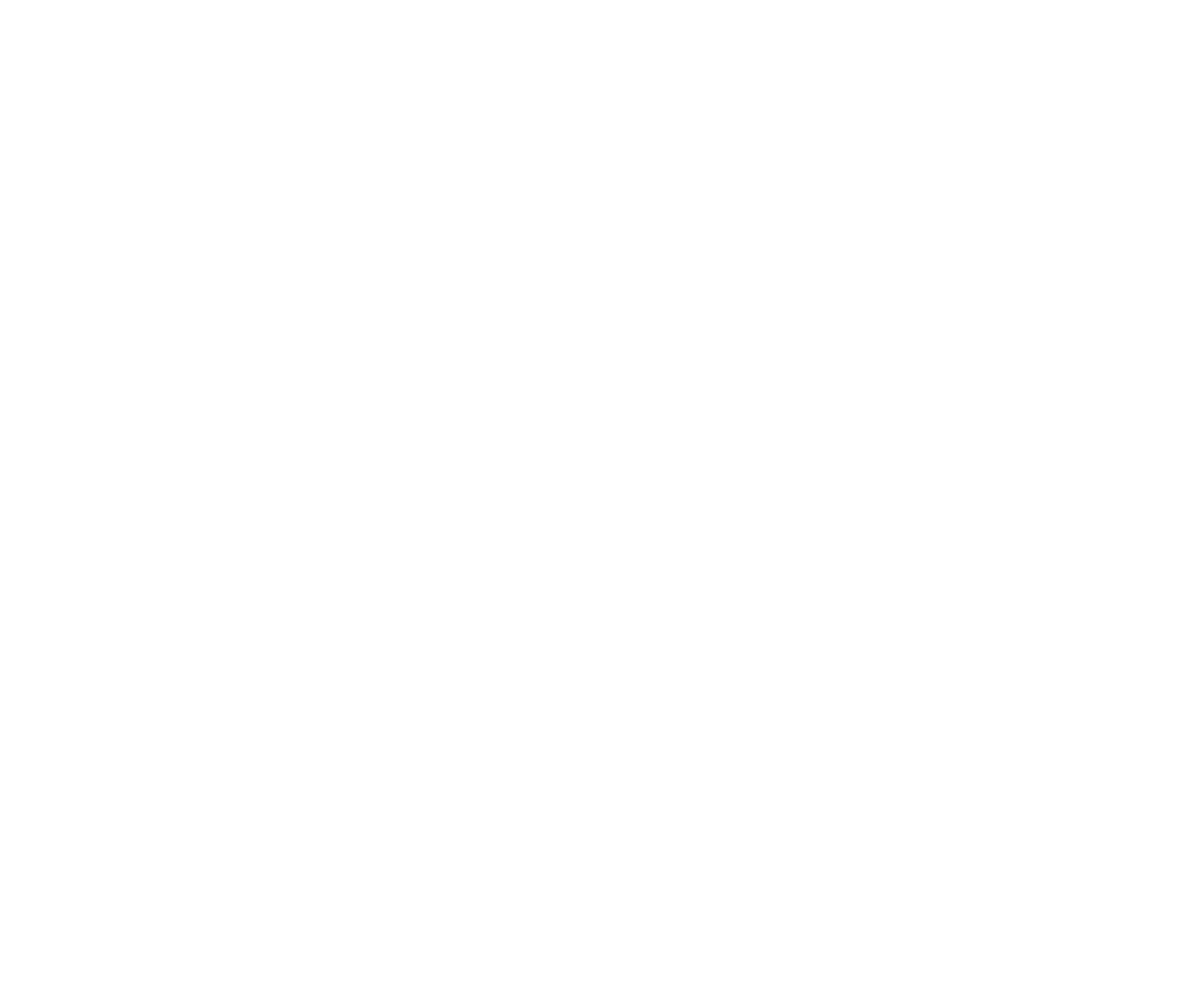
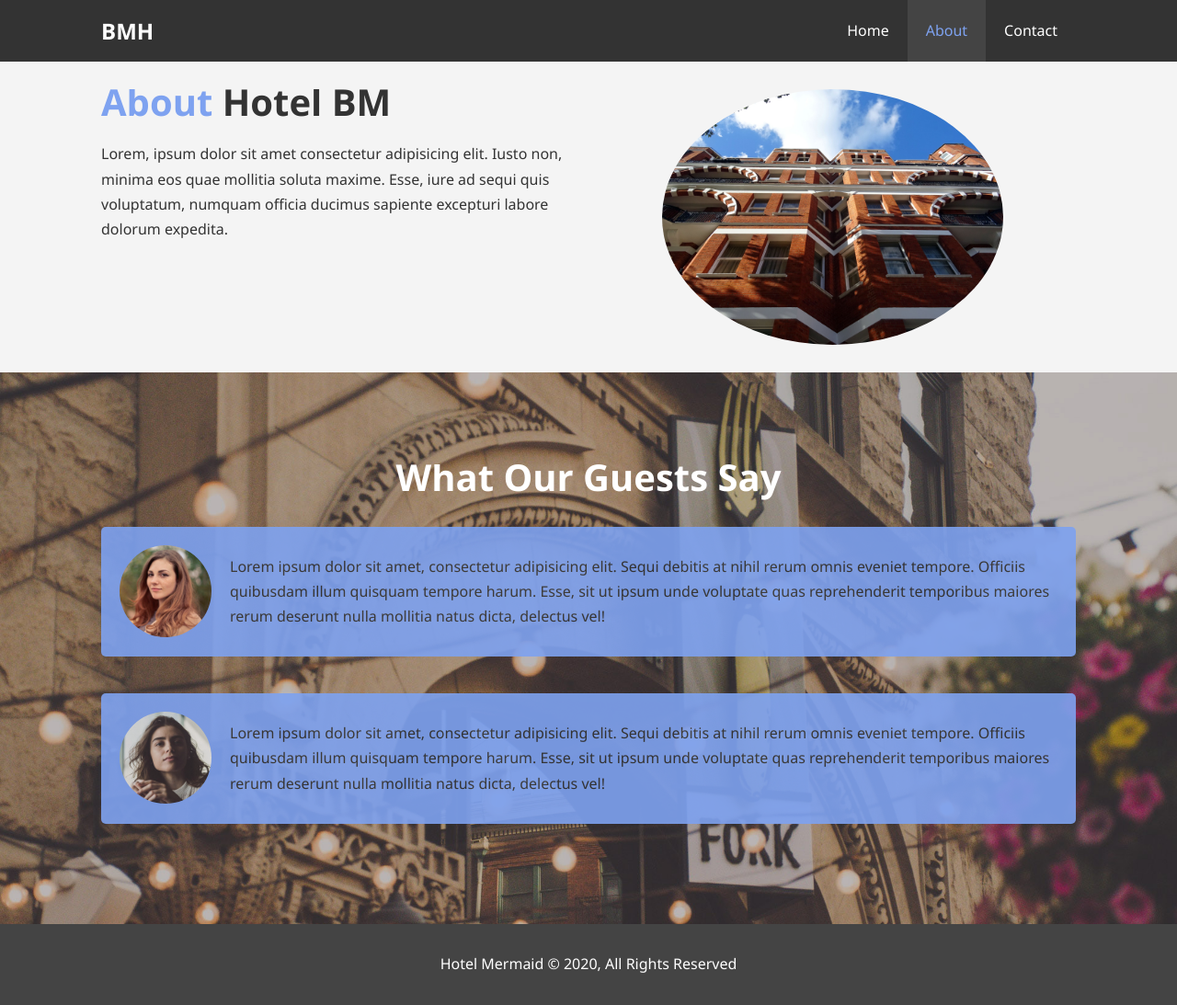
Before and after one commit to RamazanAcikgoz/HTML5-CSS3, a plain HTML site: page project_One/about.html in a window 1280 px wide. Shown: the whole page at 92% size. Before the commit the page ends 800 px from the top, so only its background shows below. Drawn offline with Linux system fonts and the light colour scheme.

Commit message:
About page

```diff
--- a/project_One/about.html
+++ b/project_One/about.html
@@ -3,9 +3,70 @@
 <head>
     <meta charset="UTF-8">
     <meta name="viewport" content="width=device-width, initial-scale=1.0">
-    <title>Document</title>
+    <meta name="description" content="Welcome to the most extraordinary hotel">
+    <meta name="keywords" content="Hotel, new hotel,four star hotel in Poland">
+
+    <link rel="stylesheet" href="/project_One/css/style.css">
+    <title>Blue Mermaid Hotel | About</title>
+
+    <script src="https://kit.fontawesome.com/535b4ccfd3.js" crossorigin="anonymous"></script>
+
 </head>
 <body>
+    <!-- Header Start -->
+    <header>
+        <nav id="navbar">
+            <div class="container">
 
+                <h1 class="logo"><a href="index.html">BMH</a></h1>
+                <ul>
+                    <li><a href="index.html">Home</a></li>
+                    <li><a class="current" href="about.html">About</a></li>
+                    <li><a href="contact.html">Contact</a></li>
+                </ul>
+            </div>
+        </nav>
+</header>
+<!-- Header end -->
+     <section id="about-info" class="bg-light py-3">
+         <div class="container">
+             <div class="info-left">
+                 <h1 class="l-heading"><span class="text-primary">About</span> Hotel BM</h1>
+                 <p>Lorem, ipsum dolor sit amet consectetur adipisicing elit.
+                    Iusto non, minima eos quae mollitia soluta maxime. Esse,
+                    iure ad sequi quis voluptatum, numquam officia ducimus sapiente
+                    excepturi labore dolorum expedita.</p>
+             </div>
+             <div class="info-right">
+                 <img src="./img/photo-2.jpg" alt="hotel">
+             </div>
+         </div>
+     </section>
+
+     <!-- Testimonials -->
+     <section id="testimonials" class="py-3">
+         <div class="container">
+             <h2 class="l-heading">What Our Guests Say</h2>
+             <div class="testimonial bg-primary">
+                 <img src="./img/person-1.jpg" alt="Maja">
+                 <p>Lorem ipsum dolor sit amet, consectetur adipisicing elit.
+                    Sequi debitis at nihil rerum omnis eveniet tempore. Officiis
+                    quibusdam illum quisquam tempore harum. Esse, sit ut ipsum unde
+                    voluptate quas reprehenderit temporibus maiores rerum deserunt
+                    nulla mollitia natus dicta, delectus vel!</p>
+             </div>
+             <div class="testimonial bg-primary">
+                 <img src="./img/person-2.jpg" alt="Maja">
+                 <p>Lorem ipsum dolor sit amet, consectetur adipisicing elit.
+                    Sequi debitis at nihil rerum omnis eveniet tempore. Officiis
+                    quibusdam illum quisquam tempore harum. Esse, sit ut ipsum unde
+                    voluptate quas reprehenderit temporibus maiores rerum deserunt
+                    nulla mollitia natus dicta, delectus vel!</p>
+             </div>
+         </div>
+     </section>
+     <footer id="main-footer">
+         <p>Hotel Mermaid &copy 2020, All Rights Reserved</p>
+     </footer>
 </body>
 </html>
--- a/project_One/css/style.css
+++ b/project_One/css/style.css
@@ -51,13 +51,13 @@ p {
     border: none;
     cursor: pointer;
 }
-.btn-light {
-    background: #f4f4f4;
+.btn:hover {
+    background: #7ea2f0;
     color: #333;
 }
 
-.btn:hover {
-    background: #7ea2f0;
+.btn-light {
+    background: #f4f4f4;
     color: #333;
 }
 .bg-dark {
@@ -69,9 +69,29 @@ p {
     color: #333;
 }
 .bg-primary {
-    background: #333;
-    color:#7ea2f0 ;
+    color: #333;
+    background:#7ea2f0 ;
 }
+
+.clr {
+    clear: both;
+}
+
+.l-heading {
+    font-size: 40px;
+}
+
+/* Padding */
+.py-1{
+    padding: 10px 0;
+}
+.py-2{
+    padding: 20px 0;
+}
+.py-3{
+    padding: 30px 0;
+}
+
 /* Navbar */
 
 #navbar {
@@ -101,6 +121,7 @@ p {
 #navbar ul li a{
     display: block;
     padding: 20px;
+    text-align: center;
 }
 #navbar ul li a:hover,
 #navbar ul li a.current {
@@ -111,7 +132,7 @@ p {
 /* Showcase */
 
 #showcase {
-    background: url(/project_One/img/showcase.jpg) no-repeat
+    background: url(../img/showcase.jpg) no-repeat
     center center/cover;
     height: 600px;
 
@@ -142,7 +163,7 @@ p {
 #home-info .info-img {
     float: left;
     width: 50%;
-    background: url(/project_One/img/photo-1.jpg);
+    background: url(../img/photo-1.jpg);
     min-height: 100%;
 }
 
@@ -158,3 +179,74 @@ p {
 #home-info .info-content p {
     padding-bottom: 30px;
 }
+
+/* Features Section */
+
+.box {
+    float: left;
+    width: 33.3%;
+    padding: 50px;
+    text-align: center;
+}
+
+.box i{
+    margin-bottom: 10px;
+}
+
+/* About Info */
+#about-info .info-right{
+    float: right;
+    width: 50%;
+    min-height: 100%;
+}
+
+#about-info .info-right img{
+    display: block;
+    margin: auto;
+    width: 70%;
+    border-radius: 50%;
+}
+
+#about-info .info-left{
+    float: left;
+    width: 50%;
+    min-height: 100%;
+}
+
+/* Testimonials */
+
+#testimonials{
+    height: 600px;
+    background: url(../img/test-bg.jpg) no-repeat
+    center center/cover;
+    padding-top: 100px;
+}
+
+#testimonials h2{
+    color: #fff;
+    padding-bottom: 40px;
+    text-align: center;
+}
+
+#testimonials .testimonial{
+    padding: 20px;
+    margin-bottom: 40px;
+    border-radius: 5px;
+    opacity: 0.9;
+
+}
+
+#testimonials .testimonial img{
+    float: left;
+    margin-right: 20px;
+    width: 100px;
+    border-radius: 50%;
+}
+
+/* Footer */
+#main-footer {
+    text-align: center;
+    background: #444;
+    color: #fff;
+    padding: 20px;
+}
```
Also changed, not shown: project_One/index.html (+27 -0 lines).
